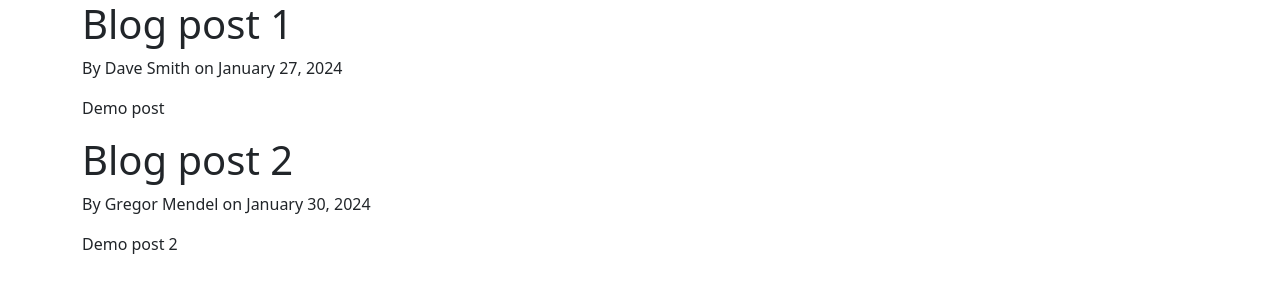
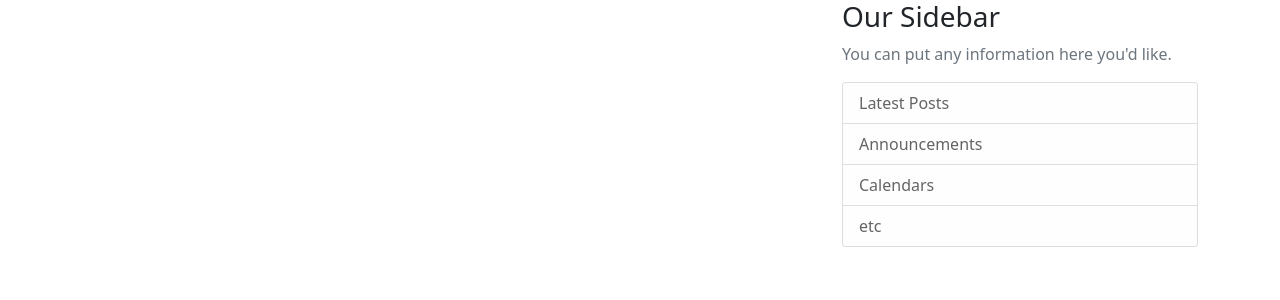
Before and after one commit to Magdielian-code/Django-blog-api, a Django app: page /blog/ in a window 1280 px wide. Shown: the top 300 px of the page. Run offline with Django 5.2, Linux system fonts and the light colour scheme; some libraries are stand-ins or nearby versions.

Commit message:
updated the html templates: base.html and home.html

```diff
--- a/blog_api/blog/templates/blog/base.html
+++ b/blog_api/blog/templates/blog/base.html
@@ -17,17 +17,52 @@
     {% endif %}
 </head>
 <body>
-    <div class="container">
-        {% block content %}{% endblock %}
-    </div>
-     <!-- Optional JavaScript; choose one of the two! -->
+    <header class="site-header">
+      <nav class="navbar navbar-expand-md navbar-dark bg-steel fixed-top">
+        <div class="container">
+          <a class="navbar-brand mr-4" href="{% url 'blog-home' %}">Django Blog</a>
+          <button class="navbar-toggler" type="button" data-toggle="collapse" data-target="#navbarToggle" aria-controls="navbarToggle" aria-expanded="false" aria-label="Toggle navigation">
+          <span class="navbar-toggler-icon"></span>
+          </button>
+          <div class="collapse navbar-collapse" id="navbarToggle">
+            <div class="navbar-nav mr-auto">
+              <a class="nav-item nav-link" href="{% url 'blog-home' %}">Home</a>
+              <a class="nav-item nav-link" href="{% url 'blog-about' %}">About</a>
+            </div>
+            <!-- Navbar Right Side -->
+            <div class="navbar-nav">
+              <a class="nav-item nav-link" href="#">Login</a>
+              <a class="nav-item nav-link" href="#">Register</a>
+            </div>
+          </div>
+        </div>
+      </nav>
+    </header>
+    <main role="main" class="container">
+      <div class="row">
+        <div class="col-md-8">
+          {% block content %}{% endblock %}
+        </div>
+        <div class="col-md-4">
+          <div class="content-section">
+            <h3>Our Sidebar</h3>
+            <p class='text-muted'>You can put any information here you'd like.
+              <ul class="list-group">
+                <li class="list-group-item list-group-item-light">Latest Posts</li>
+                <li class="list-group-item list-group-item-light">Announcements</li>
+                <li class="list-group-item list-group-item-light">Calendars</li>
+                <li class="list-group-item list-group-item-light">etc</li>
+              </ul>
+            </p>
+          </div>
+        </div>
+      </div>
+    </main>
 
-    <!-- Option 1: Bootstrap Bundle with Popper -->
-    <script src="https://cdn.jsdelivr.net/npm/bootstrap@5.0.2/dist/js/bootstrap.bundle.min.js" integrity="sha384-MrcW6ZMFYlzcLA8Nl+NtUVF0sA7MsXsP1UyJoMp4YLEuNSfAP+JcXn/tWtIaxVXM" crossorigin="anonymous"></script>
-
-    <!-- Option 2: Separate Popper and Bootstrap JS -->
-
-    <script src="https://cdn.jsdelivr.net/npm/@popperjs/core@2.9.2/dist/umd/popper.min.js" integrity="sha384-IQsoLXl5PILFhosVNubq5LC7Qb9DXgDA9i+tQ8Zj3iwWAwPtgFTxbJ8NT4GN1R8p" crossorigin="anonymous"></script>
-    <script src="https://cdn.jsdelivr.net/npm/bootstrap@5.0.2/dist/js/bootstrap.min.js" integrity="sha384-cVKIPhGWiC2Al4u+LWgxfKTRIcfu0JTxR+EQDz/bgldoEyl4H0zUF0QKbrJ0EcQF" crossorigin="anonymous"></script>
+    <!-- Optional JavaScript -->
+    <!-- jQuery first, then Popper.js, then Bootstrap JS -->
+    <script src="https://code.jquery.com/jquery-3.2.1.slim.min.js" integrity="sha384-KJ3o2DKtIkvYIK3UENzmM7KCkRr/rE9/Qpg6aAZGJwFDMVNA/GpGFF93hXpG5KkN" crossorigin="anonymous"></script>
+    <script src="https://cdnjs.cloudflare.com/ajax/libs/popper.js/1.12.9/umd/popper.min.js" integrity="sha384-ApNbgh9B+Y1QKtv3Rn7W3mgPxhU9K/ScQsAP7hUibX39j7fakFPskvXusvfa0b4Q" crossorigin="anonymous"></script>
+    <script src="https://maxcdn.bootstrapcdn.com/bootstrap/4.0.0/js/bootstrap.min.js" integrity="sha384-JZR6Spejh4U02d8jOt6vLEHfe/JQGiRRSQQxSfFWpi1MquVdAyjUar5+76PVCmYl" crossorigin="anonymous"></script>
 </body>
 </html>
--- a/blog_api/blog/templates/blog/home.html
+++ b/blog_api/blog/templates/blog/home.html
@@ -1,8 +1,15 @@
-{%extends "blog/base.html" %}
+{% extends "blog/base.html" %}
 {% block content %}
-    {% for post in post %}
-        <h1>{{ post.title }}</h1>
-        <p>By {{ post.author }} on {{ post.date_posted }}</p>
-        <p>{{ post.content }}</p>
-    {% endfor%}
+    {% for post in posts %}
+        <article class="media content-section">
+          <div class="media-body">
+            <div class="article-metadata">
+              <a class="mr-2" href="#">{{ post.author }}</a>
+              <small class="text-muted">{{ post.date_posted }}</small>
+            </div>
+            <h2><a class="article-title" href="#">{{ post.title }}</a></h2>
+            <p class="article-content">{{ post.content }}</p>
+          </div>
+        </article>
+    {% endfor %}
 {% endblock content %}
```
